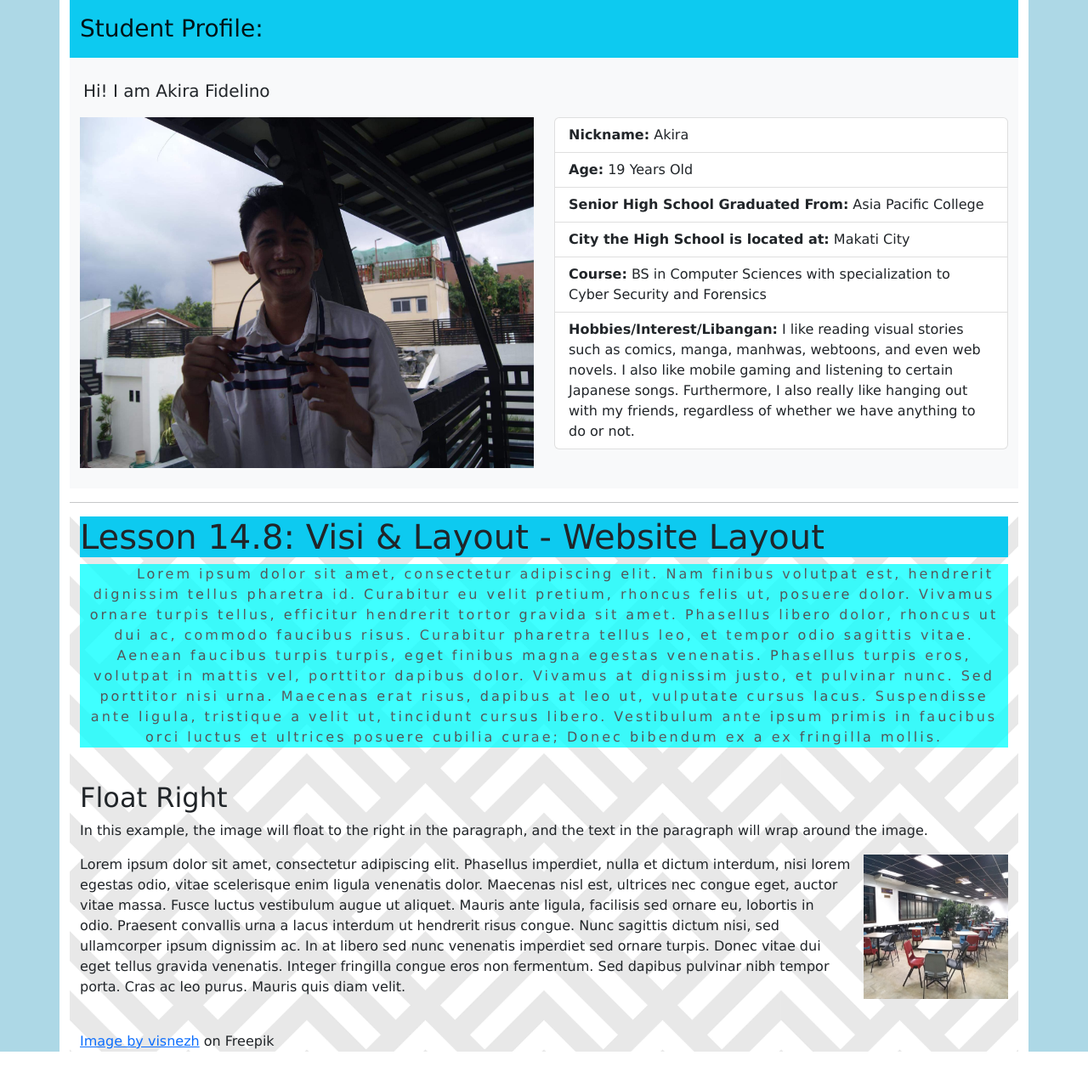
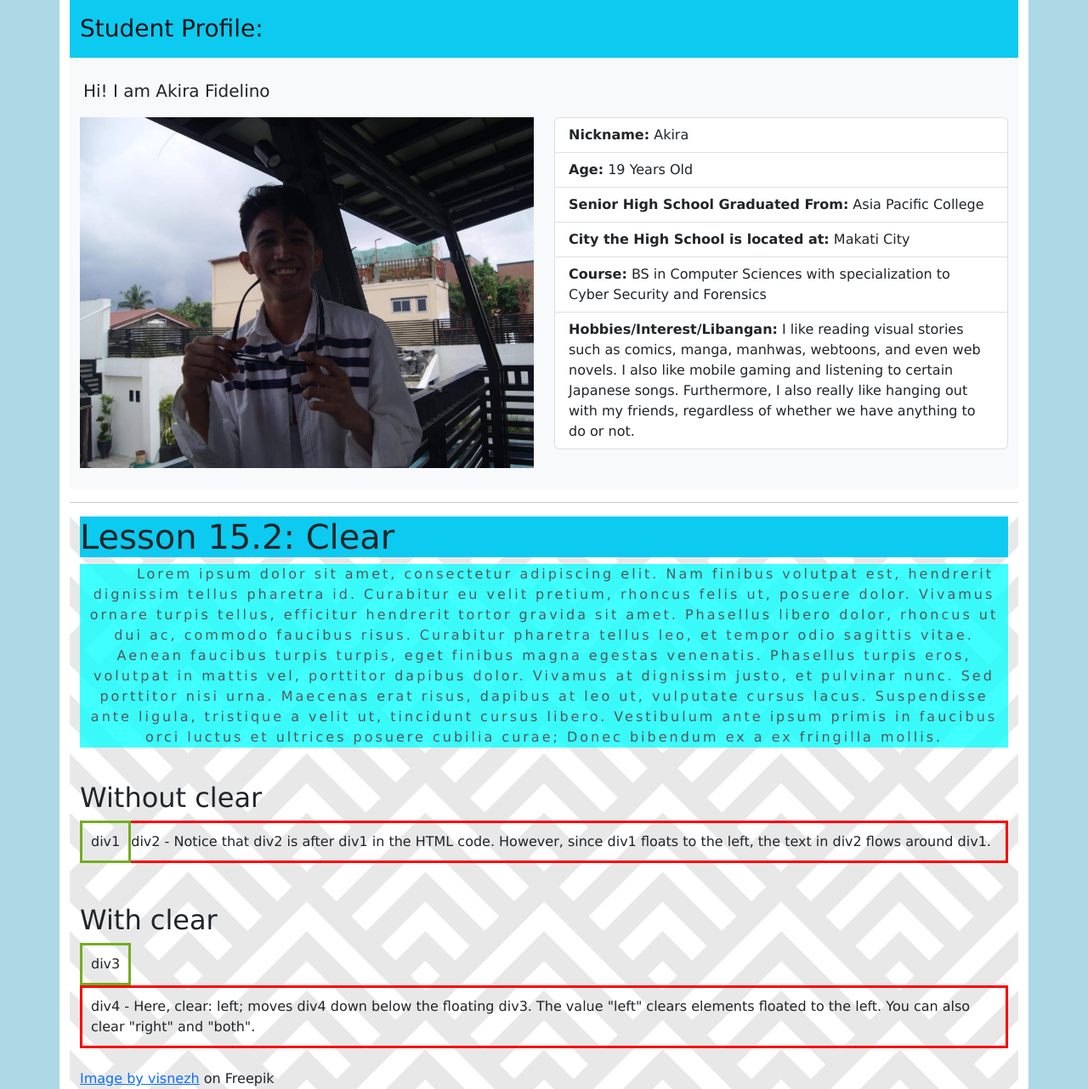
Before and after one commit to acfidelino/lab2, a PHP site: page / in a window 1280 px wide. Shown: the whole page at 85% size. Before the commit the page ends 1238 px from the top, so only its background shows below. Run offline with PHP 8.4, Linux system fonts and the light colour scheme; some libraries are stand-ins or nearby versions; some web fonts are replaced.

Commit message:
Lesson 15.2: Clear

```diff
--- a/week3/index.html
+++ b/week3/index.html
@@ -60,15 +60,17 @@
 
 <hr>
     <div class="container" style="background-image: url('bg.jpg'); background-repeat: repeat; background-size: 75%; background-attachment: scroll;">
-      <h1 class="bg-info">Lesson 14.8: Visi & Layout - Website Layout </h1>
+      <h1 class="bg-info">Lesson 15.2: Clear</h1>
       <p class="mine" style="background-color: aqua; opacity: 0.75; text-align: center;">Lorem ipsum dolor sit amet, consectetur adipiscing elit. Nam finibus volutpat est, hendrerit dignissim tellus pharetra id. Curabitur eu velit pretium, rhoncus felis ut, posuere dolor. Vivamus ornare turpis tellus, efficitur hendrerit tortor gravida sit amet. Phasellus libero dolor, rhoncus ut dui ac, commodo faucibus risus. Curabitur pharetra tellus leo, et tempor odio sagittis vitae. Aenean faucibus turpis turpis, eget finibus magna egestas venenatis. Phasellus turpis eros, volutpat in mattis vel, porttitor dapibus dolor. Vivamus at dignissim justo, et pulvinar nunc. Sed porttitor nisi urna. Maecenas erat risus, dapibus at leo ut, vulputate cursus lacus. Suspendisse ante ligula, tristique a velit ut, tincidunt cursus libero. Vestibulum ante ipsum primis in faucibus orci luctus et ultrices posuere cubilia curae; Donec bibendum ex a ex fringilla mollis.</p>
       <br>
-      <h2>Float Right</h2>
+      <h2>Without clear</h2>
+      <div class="div1">div1</div>
+      <div class="div2">div2 - Notice that div2 is after div1 in the HTML code. However, since div1 floats to the left, the text in div2 flows around div1.</div>
+      <br><br>
 
-      <p>In this example, the image will float to the right in the paragraph, and the text in the paragraph will wrap around the image.</p>
-
-      <p><img class="try" src="caf.jpg" alt="APC Cafeteria" style="width:170px;height:170px;margin-left:15px;">
-      Lorem ipsum dolor sit amet, consectetur adipiscing elit. Phasellus imperdiet, nulla et dictum interdum, nisi lorem egestas odio, vitae scelerisque enim ligula venenatis dolor. Maecenas nisl est, ultrices nec congue eget, auctor vitae massa. Fusce luctus vestibulum augue ut aliquet. Mauris ante ligula, facilisis sed ornare eu, lobortis in odio. Praesent convallis urna a lacus interdum ut hendrerit risus congue. Nunc sagittis dictum nisi, sed ullamcorper ipsum dignissim ac. In at libero sed nunc venenatis imperdiet sed ornare turpis. Donec vitae dui eget tellus gravida venenatis. Integer fringilla congue eros non fermentum. Sed dapibus pulvinar nibh tempor porta. Cras ac leo purus. Mauris quis diam velit.</p>
+      <h2>With clear</h2>
+      <div class="div3">div3</div>
+      <div class="div4">div4 - Here, clear: left; moves div4 down below the floating div3. The value "left" clears elements floated to the left. You can also clear "right" and "both".</div>
       <!--
         SEEMINGLY USEFUL HTML SNIPPETS
         <h2>Link Button</h2>
--- a/week3/styles.css
+++ b/week3/styles.css
@@ -12,10 +12,28 @@ font-family: Verdana, sans-serif !important;
 font-size: 16px !important;
 }
 
-img.try {
-  float: right;
+.div1 {
+  float: left;
+  padding: 10px;
+  border: 3px solid #73AD21;
 }
 
+.div2 {
+  padding: 10px;
+  border: 3px solid red;
+}
+
+.div3 {
+  float: left;
+  padding: 10px;
+  border: 3px solid #73AD21;
+}
+
+.div4 {
+  padding: 10px;
+  border: 3px solid red;
+  clear: left;
+}
 /* WILL USE ONCE BETTER OUTPUTS ARE ASKED */
 /***
 
```
